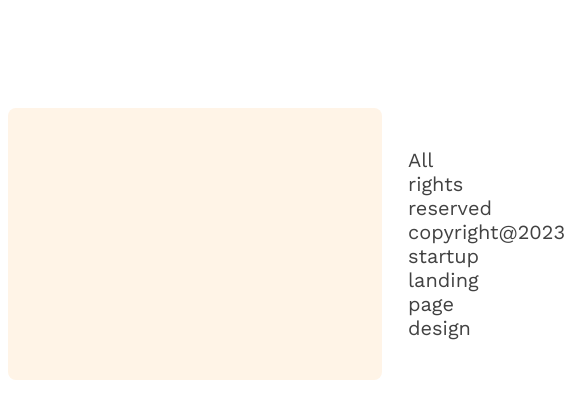
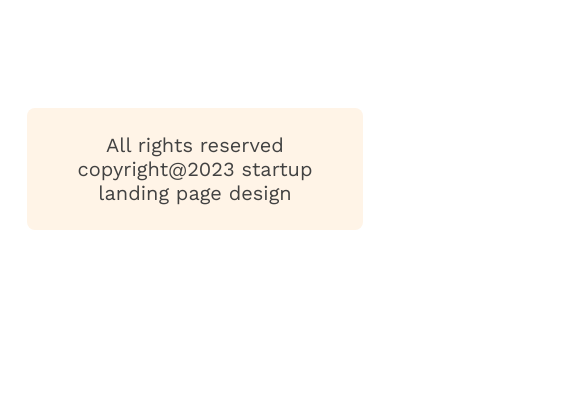
Before and after one commit to Naimur300/g3-architect-website, a plain HTML site: page index.html in a window 390 px wide. Shown: the part 7420-7839 px from the top of the page, 585 px wide, since content can reach past the window. Drawn offline with nearby package versions, Linux system fonts and the light colour scheme.

Commit message:
footer part responsive done for mobile devices

```diff
--- a/styles/architect.css
+++ b/styles/architect.css
@@ -316,6 +316,12 @@ margin-top: 130px;
         position: static;
         max-width: 310px;
     }
+    .copy{
+        padding: 25px;
+    }
+    .footer{
+        width: 90%;
+    }
 
 }
 
```
